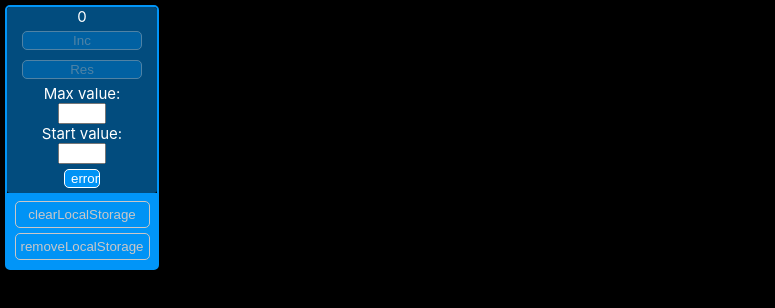
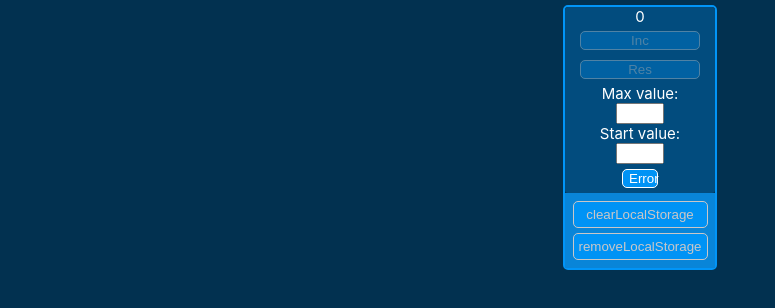
Before and after one commit to yo-atmosf3re/_counter, a React (Create React App) app: page / in a window 1280 px wide. Shown: the top 308 px of the page, without its empty margins (0-775 px from the left). Built offline with nearby package versions, Linux system fonts and the light colour scheme.

Commit message:
add custom layout, start adding react-router-dom, install react-router-dom add-on

```diff
--- a/package.json
+++ b/package.json
@@ -10,9 +10,10 @@
     "@types/node": "^16.11.44",
     "@types/react": "^18.0.15",
     "@types/react-dom": "^18.0.6",
+    "@types/react-router-dom": "^5.3.3",
     "react": "^18.2.0",
     "react-dom": "^18.2.0",
-    "react-scripts": "5.0.1",
+    "react-scripts": "^5.0.1",
     "typescript": "^4.7.4",
     "web-vitals": "^2.1.4"
   },
--- a/src/App.css
+++ b/src/App.css
@@ -1,5 +1,8 @@
 body {
-   background-color: rgb(0, 0, 0);
+   background-color: rgb(2, 49, 80);
+   max-width: 100%;
+   display: grid;
+   justify-content: center;
 }
 
 .counter {
@@ -59,7 +62,7 @@ body {
 }
 
 .locastorageField {
-   background-color: rgb(1, 149, 248);
+   background-color: rgb(9, 133, 216);
    height: 100%;
    padding: 3px 0;
 
--- a/src/App.tsx
+++ b/src/App.tsx
@@ -1,4 +1,5 @@
 import React, { ChangeEvent, useCallback, useEffect, useState } from 'react';
+import { Link } from 'react-router-dom';
 import './App.css';
 import { Counter } from './components/Counter';
 
@@ -61,7 +62,6 @@ function App() {
         resetStartValueHandler={resetStartValueHandler}
         setAllValueHandler={setAllValueHandler}
       />
-
       <div className='locastorageField'>
         <button className='LocalButton' onClick={clearLocalStorageHandler}>clearLocalStorage</button>
         <button className='LocalButton' onClick={removeLocalStorageHandler}>removeLocalStorage</button>
--- a/src/components/Counter.tsx
+++ b/src/components/Counter.tsx
@@ -1,4 +1,4 @@
-import React, { ChangeEvent, Dispatch, SetStateAction } from 'react';
+import React, { ChangeEvent } from 'react';
 
 import { Display } from './Display';
 import { EntryField } from './EntryField';
@@ -26,6 +26,6 @@ export function Counter(props: CounterPropsType) {
          <Increment maxValue={props.maxValue} counterValue={props.counterValue} setStartValueCounterHandler={props.setStartValueCounterHandler} />
          <Reset maxValue={props.maxValue} counterValue={props.counterValue} resetStartValueHandler={props.resetStartValueHandler} />
          <EntryField maxValue={props.maxValue} counterValue={props.counterValue} startValue={props.startValue} counterMaxValueHandler={props.counterMaxValueHandler} counterStartValueHandler={props.counterStartValueHandler} setAllValueHandler={props.setAllValueHandler} />
-      </div>
+      </div >
    );
 }
--- a/src/components/EntryField.tsx
+++ b/src/components/EntryField.tsx
@@ -11,7 +11,7 @@ type EntryFieldPropsType = {
 
 export function EntryField(props: EntryFieldPropsType) {
 
-   const errorButton = props.maxValue === props.startValue ? 'error' : 'Set'
+   const errorButton = props.maxValue === props.startValue ? 'Error ' : 'Set'
 
    return (
       <div className='entryfield'>
@@ -19,6 +19,7 @@ export function EntryField(props: EntryFieldPropsType) {
          <br />
          Start value:<input type='number' className='entryfield-input' onChange={props.counterStartValueHandler} />
          <button disabled={props.startValue === props.maxValue} className='entryfield-button' onClick={props.setAllValueHandler}>{errorButton}</button>
+         <a href='/counterSetting'></a>
       </div>
    );
 }
--- a/src/index.tsx
+++ b/src/index.tsx
@@ -3,13 +3,16 @@ import ReactDOM from 'react-dom/client';
 import './index.css';
 import App from './App';
 import reportWebVitals from './reportWebVitals';
+import { BrowserRouter } from "react-router-dom";
 
 const root = ReactDOM.createRoot(
   document.getElementById('root') as HTMLElement
 );
 root.render(
 
+
   <App />
+
 
 );
 
--- a/tsconfig.json
+++ b/tsconfig.json
@@ -18,7 +18,7 @@
     "resolveJsonModule": true,
     "isolatedModules": true,
     "noEmit": true,
-    "jsx": "react-jsx"
+    "jsx": "preserve"
   },
   "include": [
     "src"
```
Also changed, not shown: 1 other file (tests, documents, lock files or other folders).
